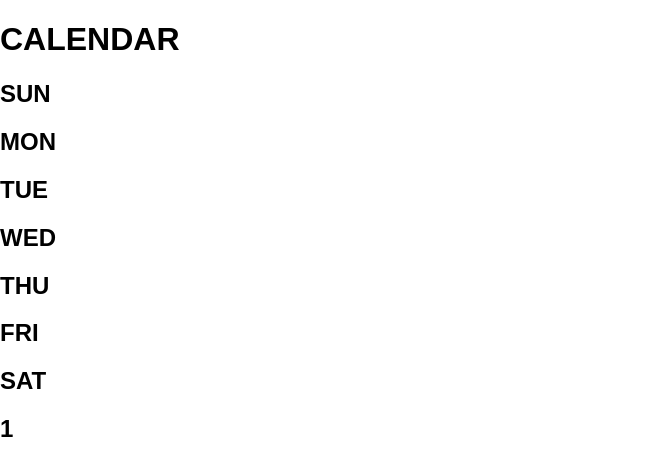
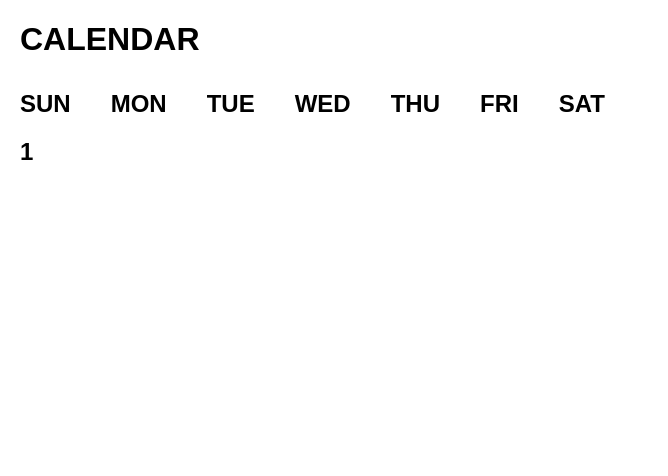
Before and after one commit to mattesongrossman/Calendar_App, a React (Create React App) app in the folder calendar_app/: page / in a window 1280 px wide. Shown: the top 476 px of the page, without its empty margins (0-668 px from the left). Built offline with nearby package versions, Linux system fonts and the light colour scheme.

Commit message:
added style to make days of week in a row

```diff
--- a/calendar_app/package.json
+++ b/calendar_app/package.json
@@ -3,6 +3,7 @@
   "version": "0.1.0",
   "private": true,
   "dependencies": {
+    "moment": "^2.22.0",
     "react": "^16.3.1",
     "react-dom": "^16.3.1",
     "react-router-dom": "^4.2.2",
--- a/calendar_app/src/App.css
+++ b/calendar_app/src/App.css
@@ -1,28 +1,12 @@
-.App {
-  text-align: center;
+.app-header {
+  padding-left: 20px;
 }
 
-.App-logo {
-  animation: App-logo-spin infinite 20s linear;
-  height: 80px;
+.days-of-week {
+  display: flex;
 }
 
-.App-header {
-  background-color: #222;
-  height: 150px;
-  padding: 20px;
-  color: white;
+.calendar h2 {
+  margin: 0;
+  padding: 10px 20px;
 }
-
-.App-title {
-  font-size: 1.5em;
-}
-
-.App-intro {
-  font-size: large;
-}
-
-@keyframes App-logo-spin {
-  from { transform: rotate(0deg); }
-  to { transform: rotate(360deg); }
-}
```
Also changed, not shown: 1 other file (tests, documents, lock files or other folders).
